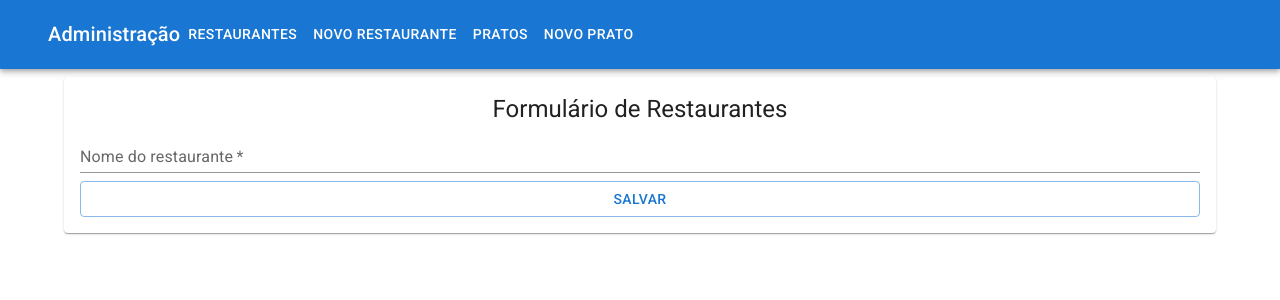
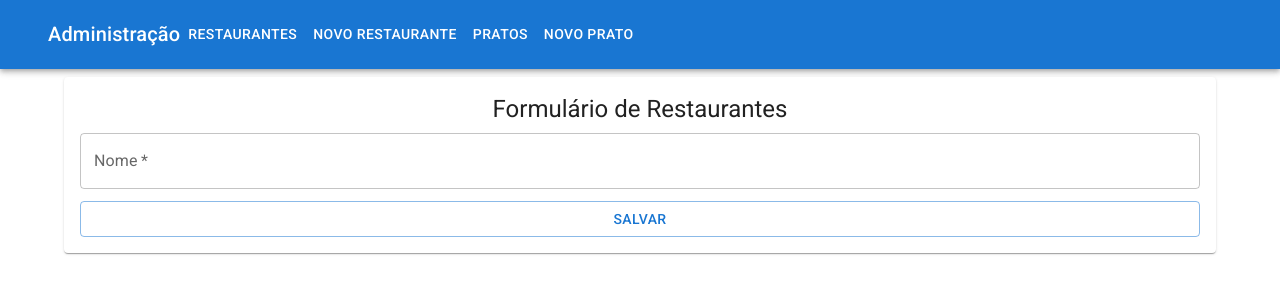
Before and after one commit to jeff-pedro/integrando-react-api, a React (Create React App) app in the folder client/: page /admin/restaurantes/novo in a window 1280 px wide. Shown: the top 300 px of the page. Built offline with nearby package versions, Linux system fonts and the light colour scheme.

Commit message:
refatora lógica do formulário de restaurantes

```diff
--- a/client/src/paginas/Administracao/Restaurantes/FormularioRestaurante.tsx
+++ b/client/src/paginas/Administracao/Restaurantes/FormularioRestaurante.tsx
@@ -1,62 +1,72 @@
 import { Box, Button, TextField, Typography } from "@mui/material"
 
 import { useEffect, useState } from "react"
-import { useParams } from "react-router-dom"
+import { useNavigate, useParams } from "react-router-dom"
 
 import IRestaurante from "../../../interfaces/IRestaurante"
 import http from "../../../http"
+import { Method } from "axios"
 
 const FormularioRestaurante = () => {
 
     const parametros = useParams()
-    const [nomeRestaurante, setNomeRestaurante] = useState('')
+    const navigate = useNavigate()
+
+    const [nome, setNome] = useState('')
 
     useEffect(() => {
         if (parametros.id) {
             http.admin
                 .get<IRestaurante>(`restaurantes/${parametros.id}/`)
-                .then(resposta => {
-                    setNomeRestaurante(resposta.data.nome)
-                })
-                .catch(erro => console.log(erro))
+                .then(resposta => setNome(resposta.data.nome))
         }
     }, [parametros])
 
     const aoSubmeterForm = (evento: React.FormEvent<HTMLFormElement>) => {
         evento.preventDefault()
 
+        let url = "restaurantes/"
+        let method: Method = "POST"
+
         if (parametros.id) {
-            http.admin
-                .put(`restaurantes/${parametros.id}/`, {
-                    nome: nomeRestaurante
-                })
-                .then(() => {
-                    alert("Restaurante atualizado com sucesso!")
-                })
-                .catch(erro => console.log(erro))
-        } else {
-            http.admin
-                .post("restaurantes/", {
-                    nome: nomeRestaurante
-                })
-                .then(() => {
-                    alert("Restaurante cadastrado com sucesso!")
-                })
-                .catch(erro => console.log(erro))
+            url += `${parametros.id}/`
+            method = "PUT"
         }
+
+        http.admin
+            .request({
+                url,
+                method,
+                data: {
+                    nome
+                }
+            })
+            .then(() => {
+                navigate("/admin/restaurantes")
+            })
     }
 
     return (
-        <Box sx={{ display: "flex", flexDirection: "column", alignItems: "center", flexGrow: 1 }}>
-            <Typography component="h1" variant="h5">Formulário de Restaurantes</Typography>
+        <Box
+            sx={{
+                display: "flex",
+                flexDirection: "column",
+                alignItems: "center",
+            }}
+        >
+            <Typography component="h1" variant="h5">
+                Formulário de Restaurantes
+            </Typography>
             <Box component="form" sx={{ width: "100%" }} onSubmit={aoSubmeterForm}>
                 <TextField
-                    value={nomeRestaurante}
-                    onChange={evento => setNomeRestaurante(evento.target.value)}
-                    label="Nome do restaurante"
-                    variant="standard"
+                    required
+                    value={nome}
+                    onChange={evento => setNome(evento.target.value)}
+                    margin="dense"
+                    id="nome"
+                    label="Nome"
+                    type="text"
                     fullWidth
-                    required
                 />
                 <Button sx={{ marginTop: 1 }} type="submit" variant="outlined" fullWidth>
                     Salvar
```
